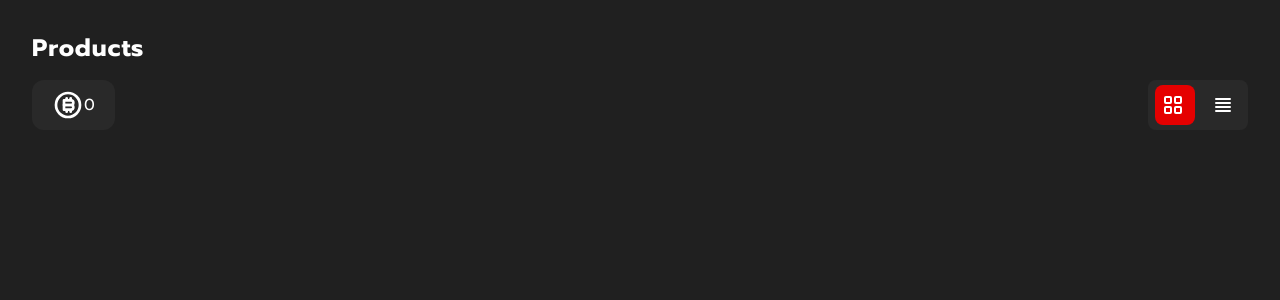
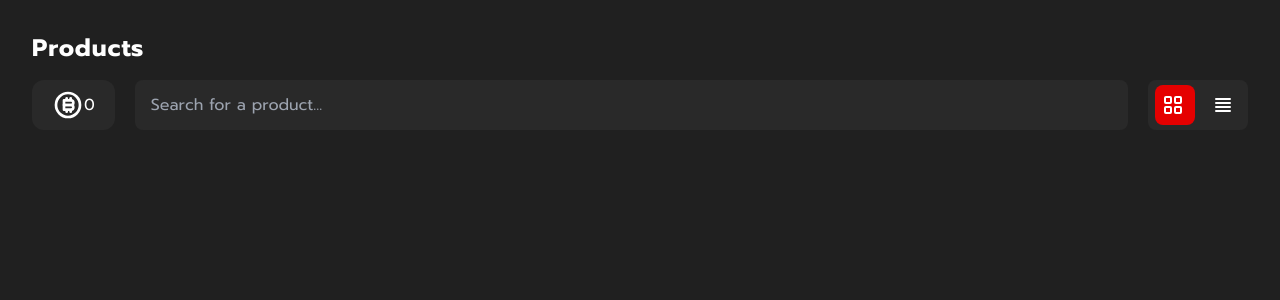
Before and after one commit to kongpop1235/Point-reward-frontend, a Nuxt app: page /reward in a window 1280 px wide. Shown: the top 300 px of the page. Built offline with nearby package versions, Linux system fonts and the light colour scheme; a web font is replaced by a local one.

Commit message:
[ADD] Search bar
-add Search bar in redeem page

```diff
--- a/components/ProductList.vue
+++ b/components/ProductList.vue
@@ -15,13 +15,27 @@
         </div>
       </div>
 
+      <!-- Search Bar -->
+      <div
+        v-if="route.path === '/reward'"
+        class="flex-1 px-5"
+      >
+        <input
+          v-model="searchQuery"
+          type="text"
+          placeholder="Search for a product..."
+          class="w-full h-[50px] rounded-lg bg-darkGray px-4 text-white focus:outline-none focus:ring-2 focus:ring-primary"
+        />
+      </div>
+
+      <!-- View Mode Toggle -->
       <div class="relative flex bg-darkGray rounded-lg w-[100px] h-[50px] items-center">
         <div
           class="absolute bg-primary w-[40px] h-[40px] rounded-lg transition-all duration-300 top-1/2 -translate-y-1/2"
           :class="viewMode === 'grid' ? 'left-[7px]' : 'left-[calc(100%-45px)]'"
         ></div>
 
-        <!-- button Icon Grid -->
+        <!-- Grid View Button -->
         <button
           @click="setGridView"
           class="w-1/2 flex justify-center items-center relative z-10 text-white"
@@ -29,7 +43,7 @@
           <GridIcon class="w-6 h-6"/>
         </button>
 
-        <!-- button Icon List -->
+        <!-- List View Button -->
         <button
           @click="setListView"
           class="w-1/2 flex justify-center items-center relative z-10 text-white"
@@ -39,22 +53,26 @@
       </div>
     </div>
 
+    <!-- Product List -->
     <div
       :class="viewMode === 'grid' ? 'grid grid-cols-2 md:grid-cols-3 lg:grid-cols-4 gap-5' : 'flex flex-col space-y-5'"
     >
       <div
-        v-for="product in products"
+        v-for="product in filteredProducts"
         :key="product._id"
         class="product-card p-5 bg-darkGray rounded-md shadow-md relative overflow-hidden"
         :class="viewMode === 'list' ? 'flex flex-row items-center justify-between gap-4' : 'flex flex-col items-center'"
         @click="openProductDetail(product.id)"
       >
+        <!-- Product Image -->
         <img
           :src="product.imageUrl"
           :alt="product.title"
           class="object-contain md:object-cover rounded-md flex-shrink-0"
           :class="viewMode === 'grid' ? 'w-60 h-60 max-sm:scale-150' : 'w-24 h-24 md:w-40 md:h-40'"
         />
+
+        <!-- Product Details -->
         <div
           class="flex-1 text-left gap-y-3 h-full w-full flex flex-col"
           :class="viewMode === 'grid' ? 'p-5' : 'lg:ml-10'"
@@ -66,14 +84,13 @@
           </p>
         </div>
 
-        <!-- Red layer that moves up when hover -->
+        <!-- Hover Effect -->
         <div
           class="max-md:hidden absolute cursor-pointer bottom-[-100%] left-0 w-full h-full bg-red-600 flex items-center justify-center transition-all duration-300 product-overlay"
         >
           <p class="text-white text-3xl font-semibold tracking-widest uppercase">Detail</p>
         </div>
       </div>
-
     </div>
 
     <!-- Modal Product Detail -->
@@ -111,8 +128,17 @@ const profileStore = useProfileStore()
 const points = computed(() => profileStore.profile?.points ?? 0)
 
 const viewMode = ref('grid')
+const searchQuery = ref('')
+const selectedProductId = ref(null)
 
-const selectedProductId = ref(null)
+// Filtered products based on search query
+const filteredProducts = computed(() => {
+  if (!searchQuery.value) return products
+  return products.filter(product =>
+    product.title.toLowerCase().includes(searchQuery.value.toLowerCase())
+  )
+})
+
 const setGridView = () => {
   viewMode.value = 'grid'
 }
@@ -128,16 +154,9 @@ const openProductDetail = (productId) => {
 const closeProductDetail = () => {
   selectedProductId.value = null
 }
-
 </script>
 
 <style scoped>
-
-.list {
-  display: flex;
-  flex-direction: column;
-}
-
 .product-card:hover .product-overlay {
   bottom: 0;
 }
@@ -151,4 +170,8 @@ const closeProductDetail = () => {
 .fade-leave-to {
   opacity: 0;
 }
+
+input[type="text"] {
+  transition: border-color 0.2s ease-in-out;
+}
 </style>
```
